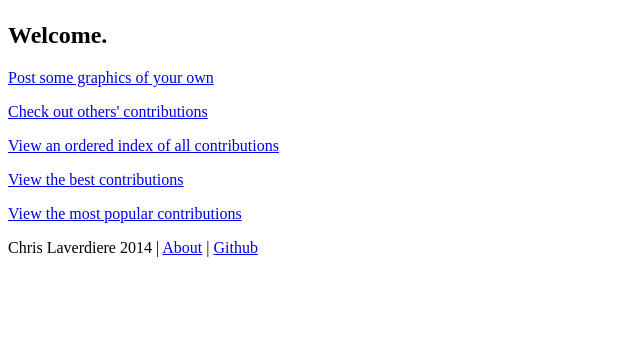
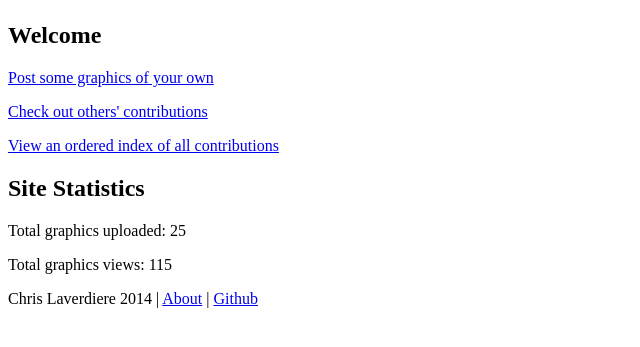
Before and after one commit to CLaverdiere/gfxhub, a Flask app: page / in a window 1280 px wide. Shown: the part 58-405 px from the top of the page, without its empty margins (0-640 px from the left). Run offline with Flask 2, Linux system fonts and the light colour scheme; data comes from the database, SQL or seed files in the repository; both versions use the stored data as it was after the commit.

Commit message:
Add stats to front page.

```diff
--- a/application.py
+++ b/application.py
@@ -24,7 +24,16 @@ app.config.from_envvar('GRAPHICS_SETTINGS', silent=True)
 # Routes.
 @app.route("/")
 def gfxhub(name=None):
-    return render_template('application.html', name=name)
+    db = get_db()
+
+    cur = db.execute('select count(*) as total_rows from graphics')
+    total_pics = cur.fetchone()['total_rows']
+
+    cur = db.execute('select sum(views) as total_views from graphics')
+    total_views = cur.fetchone()['total_views']
+
+    stats = {'total_pics' : total_pics, 'total_views' : total_views}
+    return render_template('application.html', name=name, stats=stats)
 
 # Route to informational about page.
 @app.route('/about')
@@ -135,7 +144,7 @@ def page_not_found(error):
     return render_template('page_not_found.html'), 404
 
 
-# Helper functions
+# Helper functions, most taken from official docs.
 def allowed_file(filename):
     return '.' in filename and \
            filename.rsplit('.', 1)[1] in ALLOWED_EXT
@@ -162,6 +171,11 @@ def init_db():
             db.cursor().executescript(f.read())
         db.commit()
 
+def query_db(query, args=(), one=False):
+    cur = get_db().execute(query, args)
+    rv = cur.fetchall()
+    cur.close()
+    return (rv[0] if rv else None) if one else rv
 
 if __name__ == "__main__":
     app.run()
--- a/templates/application.html
+++ b/templates/application.html
@@ -6,15 +6,19 @@
 
 {% block content %}
   {% if name %}
-    <h2>Welcome, {{ name }}.</h2>
+    <h2>Welcome, {{ name }}</h2>
   {% else %}
-    <h2>Welcome.</h2>
+    <h2>Welcome</h2>
   {% endif %}
   <p><a href="/contribute">Post some graphics of your own</a></p>
   <p><a href="/gallery">Check out others' contributions</a></p>
   <p><a href="/g/">View an ordered index of all contributions</a></p>
-  <p><a href="/g/best">View the best contributions</a></p>
-  <p><a href="/g/popular">View the most popular contributions</a></p>
+  {# <p><a href="/g/best">View the best contributions</a></p> #}
+  {# <p><a href="/g/popular">View the most popular contributions</a></p> #}
+
+  <h2>Site Statistics</h2>
+  <p>Total graphics uploaded: {{ stats['total_pics'] }}</p>
+  <p>Total graphics views: {{ stats['total_views'] }}</p>
 {% endblock %}
 
 {% block footer %}
--- a/templates/gallery.html
+++ b/templates/gallery.html
@@ -1,6 +1,7 @@
 {% extends 'application.html' %}
 
 {% block content %}
+  <div id="recent-graphics">
     <h1>Top {{ num_shown }} Most Recent Graphics</h1>
     <ul>
       {% for pic in pics['recent'] %}
@@ -8,7 +9,9 @@
         <img src="/static/g_pics/{{ pic.category }}/{{ pic.title }}" width="200px" height="200px"/>
       {% endfor %}
     </ul>
+  </div>
 
+  <div id="best-graphics">
     <h1>Top {{ num_shown }} Rated Graphics</h1>
     <ul>
       {% for pic in pics['best'] %}
@@ -16,7 +19,9 @@
         <img src="/static/g_pics/{{ pic.category }}/{{ pic.title }}" width="200px" height="200px"/>
       {% endfor %}
     </ul>
+  </div>
 
+  <div id="popular-graphics">
     <h1>Top {{ num_shown }} Most Viewed Graphics</h1>
     <ul>
       {% for pic in pics['popular'] %}
@@ -24,5 +29,6 @@
         <img src="/static/g_pics/{{ pic.category }}/{{ pic.title }}" width="200px" height="200px"/>
       {% endfor %}
     </ul>
+  </div>
 
 {% endblock %}
```
Also changed, not shown: graphics.db. Lines whose indentation alone changed are shown as unchanged.
